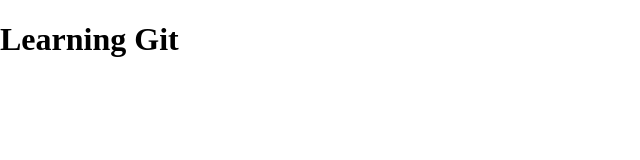
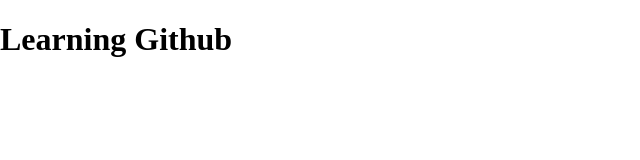
Before and after one commit to vishalverma-2003/learning_git, a plain HTML site: page index.html in a window 1280 px wide. Shown: the whole page, without its empty margins (0-640 px from the left). Drawn offline with Linux system fonts and the light colour scheme.

```diff
--- a/index.html
+++ b/index.html
@@ -8,6 +8,6 @@
     <script src="script.js"></script>
 </head>
 <body>
-    <h1>Learning Git</h1>
+    <h1>Learning Github</h1>
 </body>
 </html>
```
